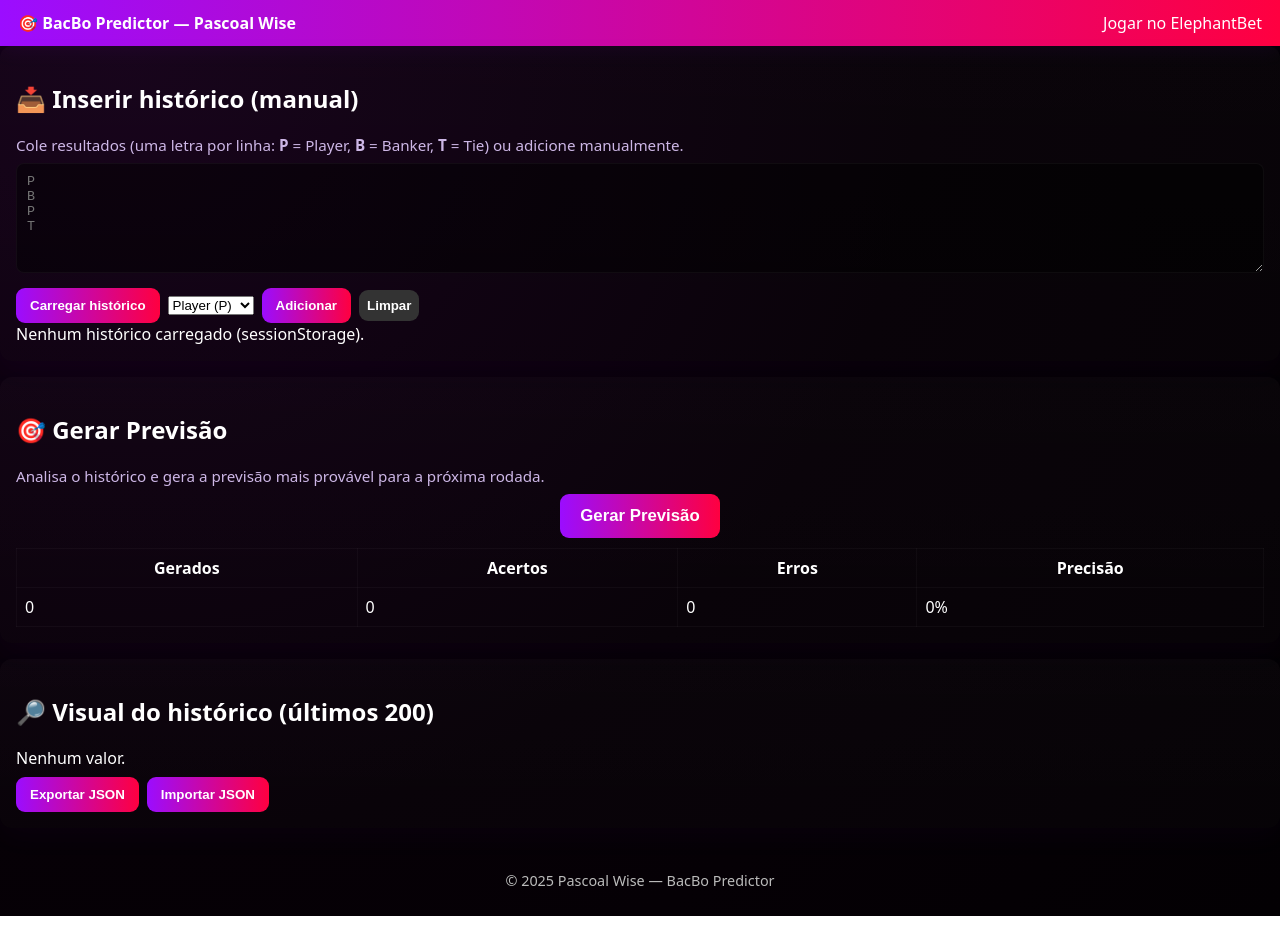
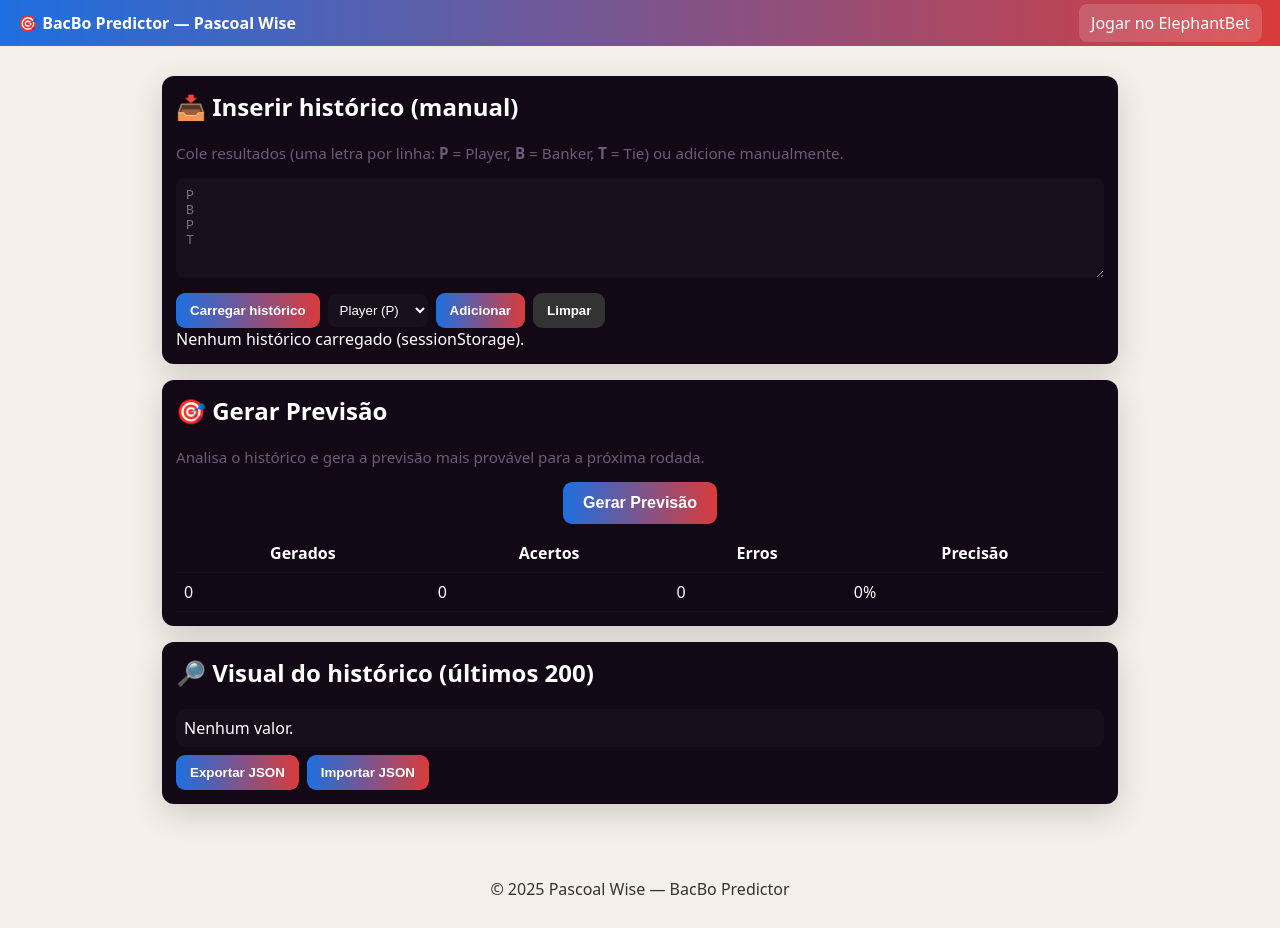
Before and after one commit to Pascoalwise01/pwisepredictor, a website: page public/index.html in a window 1280 px wide. Drawn offline with Linux system fonts and the light colour scheme.

Commit message:
Update style.css

```diff
--- a/public/style.css
+++ b/public/style.css
@@ -1,32 +1,40 @@
 :root{
-  --bg:#060006;
-  --panel: rgba(255,255,255,0.03);
-  --accent1:#9b0dff;
-  --accent2:#ff0040;
-  --muted:#cdb7e6;
+  --bg:#f4efe9;
+  --panel:#0b0410;
+  --accent-blue:#1e6fe0;
+  --accent-red:#d93b3b;
+  --accent-gold:#cfa83d;
+  --muted:#6d5b78;
 }
+
 *{box-sizing:border-box}
-body{margin:0;font-family:Poppins,system-ui,-apple-system,Segoe UI,Roboto,Helvetica,Arial;background:radial-gradient(circle at 10% 5%, #140018 0%, #060006 55%, #030003 100%);color:#fff}
-.topbar{display:flex;justify-content:space-between;align-items:center;padding:12px 18px;background:linear-gradient(90deg,var(--accent1),var(--accent2));box-shadow:0 6px 20px rgba(155,13,255,0.06)}
+body{margin:0;font-family:Poppins,system-ui,-apple-system,Segoe UI,Roboto,Helvetica,Arial;background:var(--bg);color:#111}
+.topbar{display:flex;justify-content:space-between;align-items:center;padding:12px 18px;background:linear-gradient(90deg,var(--accent-blue),var(--accent-red));color:#fff}
 .topbar .title{font-weight:700}
-.wrap{max-width:980px;margin:18px auto;padding:0 14px}
-.card{background:linear-gradient(180deg, rgba(255,255,255,0.02), rgba(255,255,255,0.01));padding:16px;border-radius:12px;margin-bottom:16px;box-shadow:0 10px 30px rgba(155,13,255,0.03)}
-.muted{color:var(--muted);font-size:0.95rem;margin-bottom:8px}
-textarea{width:100%;padding:10px;border-radius:8px;border:1px solid rgba(255,255,255,0.04);background:rgba(0,0,0,0.45);color:#fff;min-height:110px}
+.topbar .actions .playlink{background:rgba(255,255,255,0.15);padding:8px 12px;border-radius:8px;color:#fff;text-decoration:none}
+.container{max-width:980px;margin:18px auto;padding:12px}
+.card{background:#120816;color:#fff;padding:14px;border-radius:12px;margin-bottom:16px;box-shadow:0 10px 30px rgba(0,0,0,0.15)}
+.card h2{margin-top:0}
+.muted{color:var(--muted);font-size:0.95rem}
+textarea{width:100%;padding:10px;border-radius:8px;border:none;background:rgba(255,255,255,0.03);color:#fff;min-height:100px}
 .row{display:flex;gap:8px;align-items:center;margin-top:10px;flex-wrap:wrap}
-input[type=number]{padding:8px;border-radius:8px;border:1px solid rgba(255,255,255,0.04);background:rgba(0,0,0,0.45);color:#fff}
-button{background:linear-gradient(90deg,var(--accent1),var(--accent2));border:none;color:#fff;padding:10px 14px;border-radius:9px;font-weight:700;cursor:pointer}
-button.warn{background:#333;padding:8px}
-button.primary{padding:12px 20px;font-size:1.05rem}
+select, input[type=text], input[type=number]{padding:8px;border-radius:8px;border:none;background:rgba(255,255,255,0.03);color:#fff}
+button{background:linear-gradient(90deg,var(--accent-blue),var(--accent-red));border:none;color:#fff;padding:10px 14px;border-radius:9px;cursor:pointer;font-weight:700}
+button.warn{background:#333}
+button.primary{padding:12px 20px;font-size:1rem}
 .center{text-align:center}
 .hidden{display:none}
-.palpiteBox{margin-top:12px;padding:12px;border-radius:10px;background:rgba(0,0,0,0.35);border:1px solid rgba(255,255,255,0.02)}
-.palpiteText{font-size:1.6rem;color:#ffd1ff;text-shadow:0 0 10px #ff66cc}
+.predictionBox{margin-top:12px;padding:12px;border-radius:10px;background:rgba(255,255,255,0.03)}
+.predictionText{font-size:1.4rem;color:var(--accent-gold);text-shadow:0 0 10px rgba(255,200,120,0.2)}
 .feedbackRow{display:flex;gap:10px;justify-content:center;margin-top:10px}
 .ok{background:#2ecc71}
 .bad{background:#ff3366}
+.manualRealBox{margin-top:10px;padding:12px;border-radius:8px;background:rgba(255,255,255,0.02)}
 .stats table{width:100%;border-collapse:collapse;margin-top:10px}
-.stats th, .stats td{padding:8px;border:1px solid rgba(255,255,255,0.03)}
-.historyList{max-height:220px;overflow:auto;padding:8px;background:rgba(0,0,0,0.25);border-radius:8px}
-.footer{padding:12px;text-align:center;color:#bbb;font-size:0.9rem}
-a{color:#fff;text-decoration:none}
+.stats th,.stats td{padding:8px;border-bottom:1px solid rgba(255,255,255,0.03)}
+.historyGrid{display:flex;flex-wrap:wrap;gap:6px;padding:8px;background:rgba(255,255,255,0.02);border-radius:8px;max-height:220px;overflow:auto}
+.pill{padding:6px 8px;border-radius:8px;color:#fff;font-weight:700}
+.pill.P{background:var(--accent-blue)}
+.pill.B{background:var(--accent-red)}
+.pill.T{background:var(--accent-gold);color:#1b1200}
+.footer{padding:12px;text-align:center;color:#333;margin-top:12px}
```
